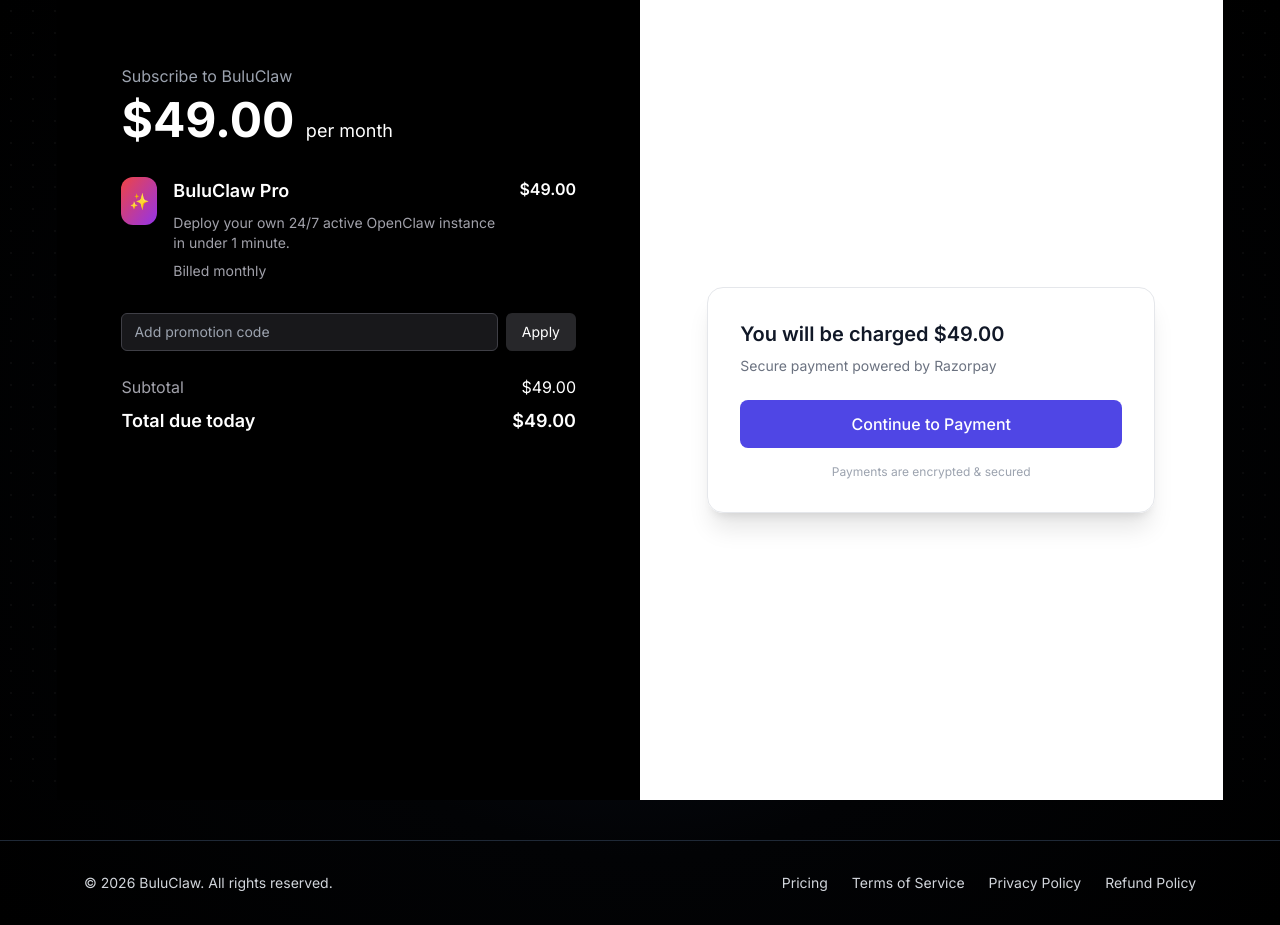
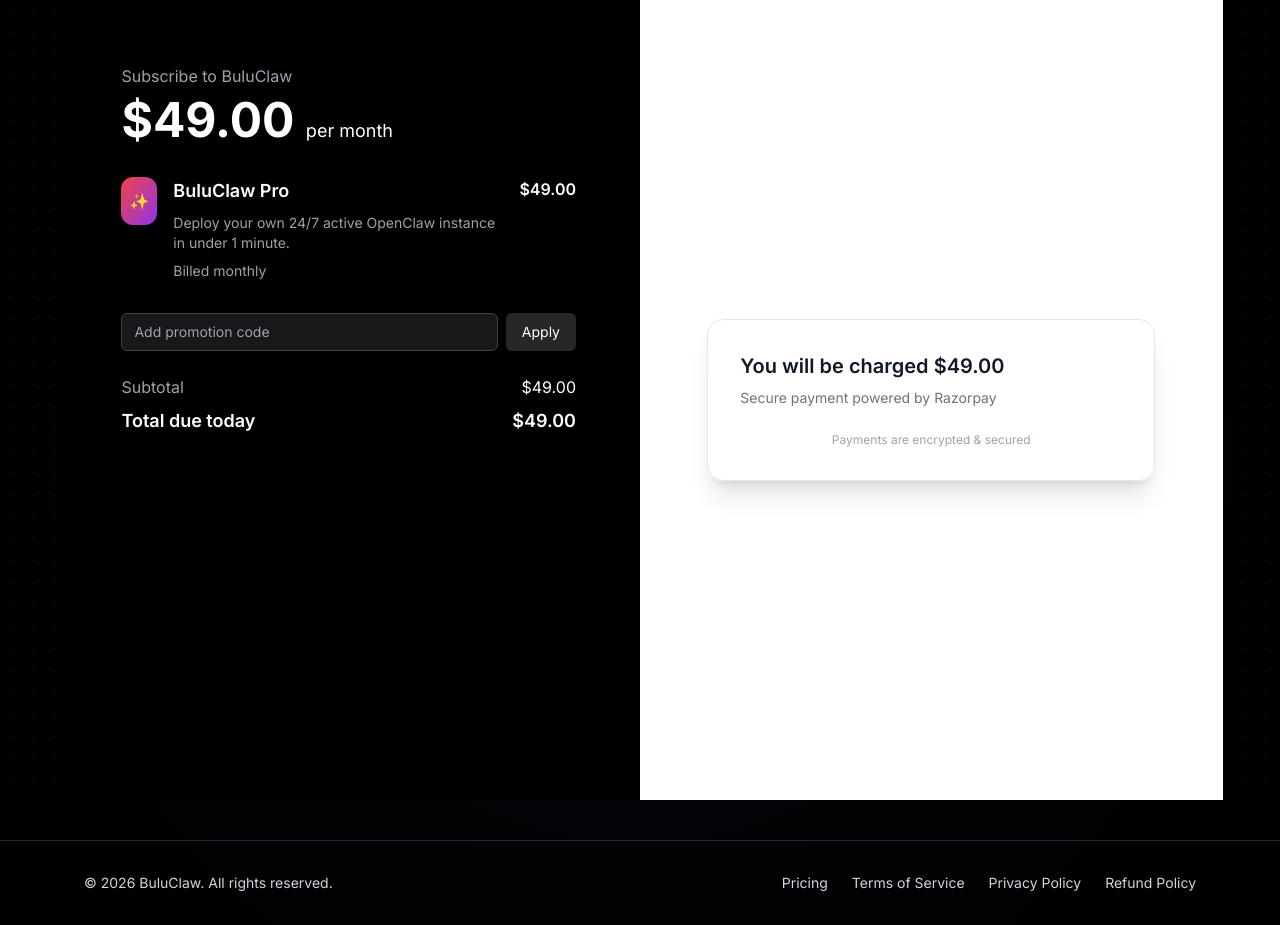
Before and after one commit to BuluClaw/buluclaw-app, a Next.js app: page /checkout in a window 1280 px wide. Built offline with nearby package versions, Linux system fonts and the light colour scheme.

Commit message:
Remove Razorpay integration from checkout page

```diff
--- a/app/checkout/page.tsx
+++ b/app/checkout/page.tsx
@@ -4,67 +4,7 @@ import { useEffect } from "react";
 
 export default function CheckoutPage() {
 
-  // Load Razorpay script
-  useEffect(() => {
-    const script = document.createElement("script");
-    script.src = "https://checkout.razorpay.com/v1/checkout.js";
-    script.async = true;
-    document.body.appendChild(script);
-  }, []);
 
-  const startPayment = async () => {
-    try {
-      // Send Email to Backend
-      const res = await fetch("/api/create-subscription", {
-        method: "POST",
-        headers: {
-          "Content-Type": "application/json",
-        },
-        body: JSON.stringify({
-          email: "test@gmail.com",
-        }),
-      });
-
-      const sub = await res.json();
-      console.log("SUB RESPONSE →", sub);
-
-      // Check Subscription ID
-      if (!sub.sub_id) {
-        alert("Subscription error: No ID received!");
-        console.log(sub);
-        return;
-      }
-
-      // Razorpay Subscription Popup
-      const options = {
-        key: process.env.NEXT_PUBLIC_RAZORPAY_KEY_ID,
-        subscription_id: sub.sub_id,
-        name: "BuluClaw Pro",
-        description: "Monthly Subscription",
-        theme: {
-          color: "#6366f1",
-        },
-
-        handler: function (response: any) {
-          alert("Payment Successful!");
-          console.log(response);
-        },
-
-        modal: {
-          ondismiss: function () {
-            alert("Payment Cancelled");
-          },
-        },
-      };
-
-      const rzp = new (window as any).Razorpay(options);
-      rzp.open();
-
-    } catch (err) {
-      console.error("Payment Error:", err);
-      alert("Something went wrong!");
-    }
-  };
 
   return (
     <div className="min-h-screen flex">
@@ -127,12 +67,7 @@ export default function CheckoutPage() {
             Secure payment powered by Razorpay
           </p>
 
-          <button
-            onClick={startPayment}
-            className="w-full py-3 bg-indigo-600 hover:bg-indigo-700 text-white font-medium rounded-lg transition"
-          >
-            Continue to Payment
-          </button>
+
 
           <p className="text-gray-400 text-xs text-center mt-4">
             Payments are encrypted & secured
```
